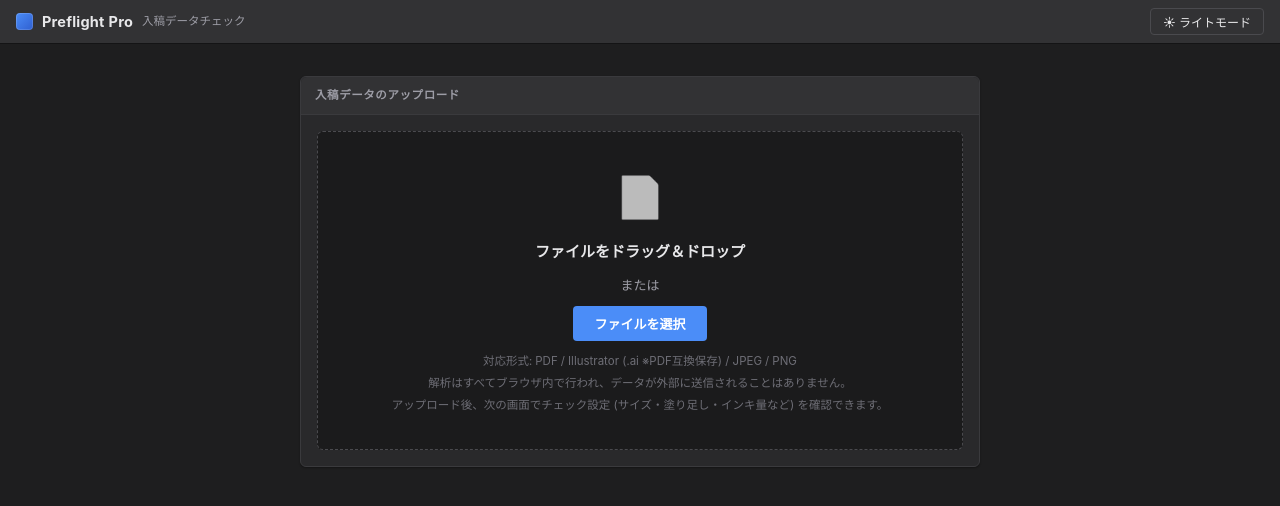
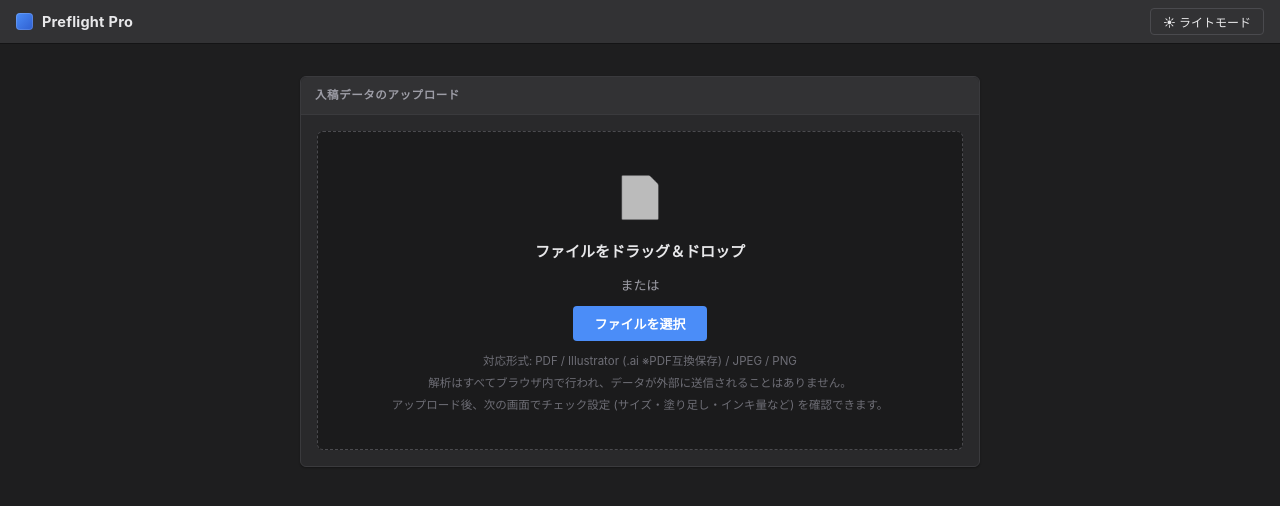
Before and after one commit to daishin-sakuma/Preflight-Pro, a Next.js app: page / in a window 1280 px wide. Shown: the top 506 px of the page. Built offline with nearby package versions, Linux system fonts and the light colour scheme.

Commit message:
ヘッダーの「入稿データチェック」サブ文言を削除

```diff
--- a/app/globals.css
+++ b/app/globals.css
@@ -122,7 +122,6 @@ button { font-family: inherit; cursor: pointer; }
   box-shadow: inset 0 0 0 1px rgba(255, 255, 255, 0.15);
 }
 .logo .mark { font-size: 14.5px; font-weight: 700; letter-spacing: 0.2px; color: var(--text); }
-.logo .sub { font-size: 11.5px; color: var(--muted); font-weight: 500; }
 .themeToggle { margin-left: auto; }
 
 
--- a/app/page.tsx
+++ b/app/page.tsx
@@ -226,7 +226,6 @@ export default function Home() {
       <header className="header">
         <div className="logo">
           <span className="mark">Preflight Pro</span>
-          <span className="sub">入稿データチェック</span>
         </div>
         <button
           className="btn ghost small themeToggle"
```
